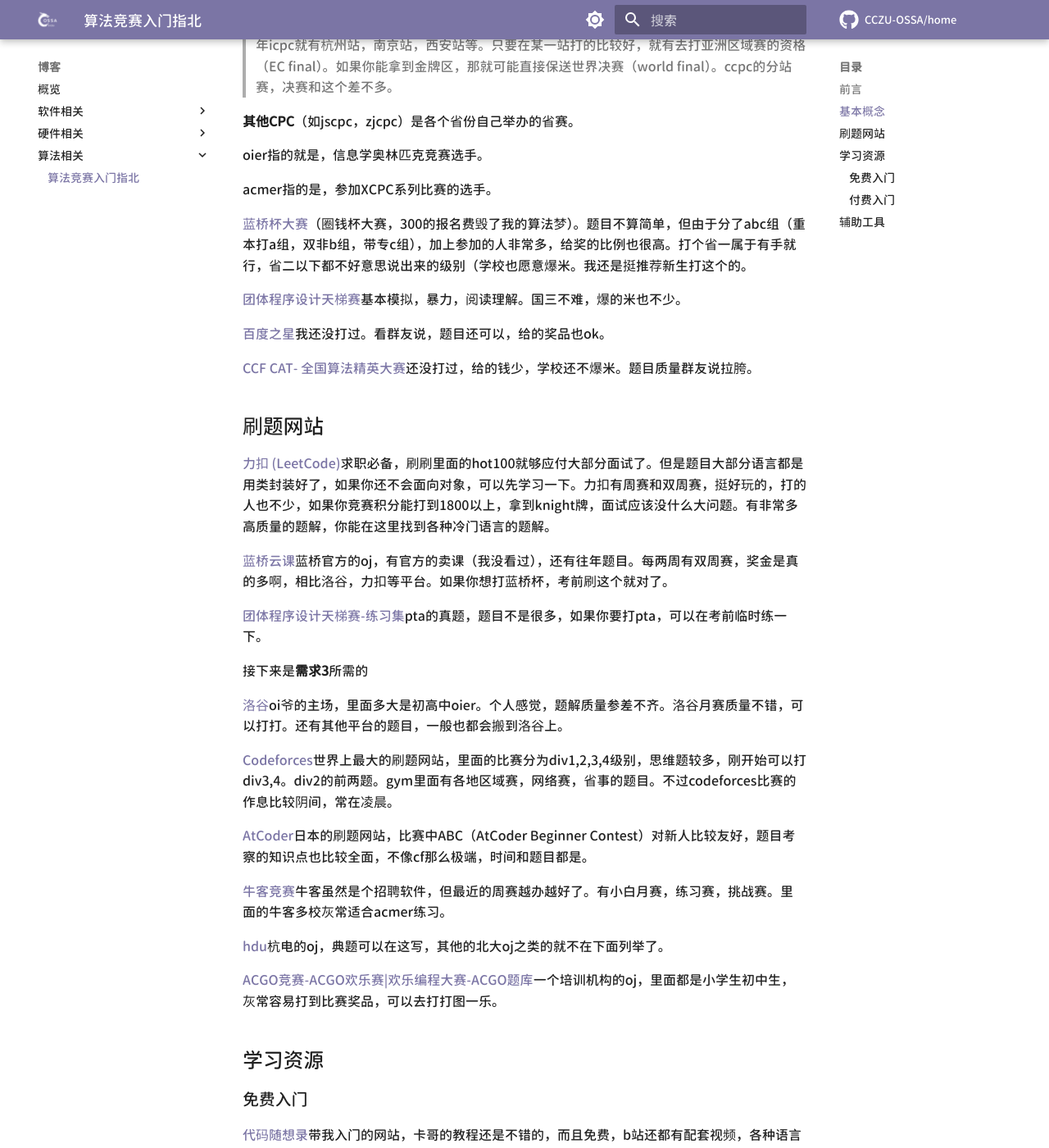
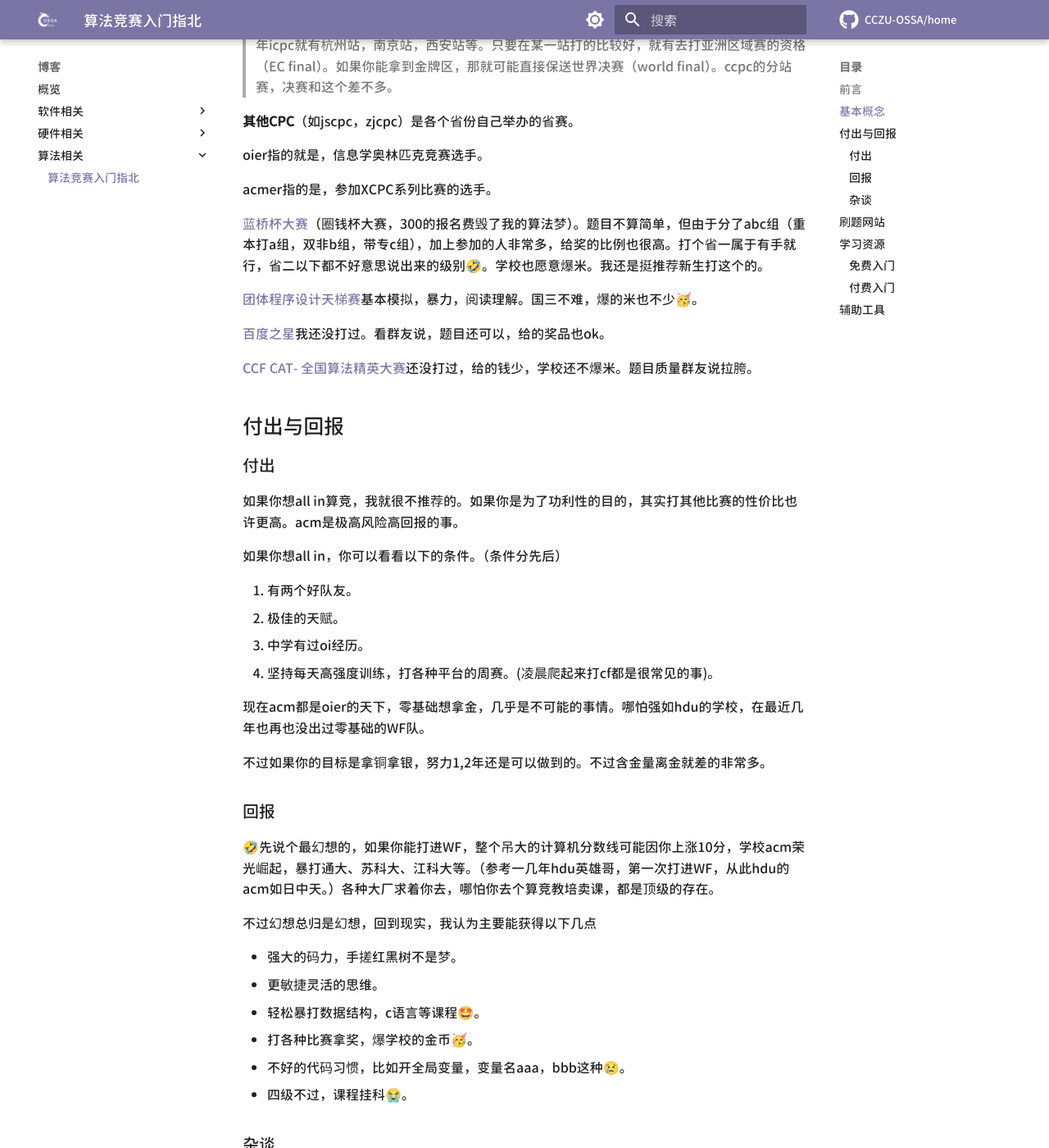
Before and after one commit to CCZU-OSSA/home, an MkDocs documentation site: the page built from docs/blog/algorithm/guide-to-algorithm-competitions.md, in a window 1280 px wide and 1400 px high, scrolled down 1245 px. Shown: the whole window at 82% size. Built offline with MkDocs 1.6.1 and Material for MkDocs 9.7.7, drawn with Linux system fonts in a browser that asks for light colours; some web fonts are replaced; comment, search, counter and statistics services are not loaded; some of the changed text lies outside the part shown.

Commit message:
📖update article

```diff
--- a/docs/blog/algorithm/guide-to-algorithm-competitions.md
+++ b/docs/blog/algorithm/guide-to-algorithm-competitions.md
@@ -2,7 +2,7 @@
 
 ## 前言
 
-**QQ交流群**：311107699
+**QQ交流群**：311107699🥰
 
 虽然这是一篇算竞入门指南，但我还是先谈一下其他的吧。
 
@@ -40,13 +40,51 @@ oier指的就是，信息学奥林匹克竞赛选手。
 
 acmer指的是，参加XCPC系列比赛的选手。
 
-[蓝桥杯大赛](https://dasai.lanqiao.cn/)（圈钱杯大赛，300的报名费毁了我的算法梦）。题目不算简单，但由于分了abc组（重本打a组，双非b组，带专c组），加上参加的人非常多，给奖的比例也很高。打个省一属于有手就行，省二以下都不好意思说出来的级别（学校也愿意爆米。我还是挺推荐新生打这个的。
+[蓝桥杯大赛](https://dasai.lanqiao.cn/)（圈钱杯大赛，300的报名费毁了我的算法梦）。题目不算简单，但由于分了abc组（重本打a组，双非b组，带专c组），加上参加的人非常多，给奖的比例也很高。打个省一属于有手就行，省二以下都不好意思说出来的级别🤣。学校也愿意爆米。我还是挺推荐新生打这个的。
 
-[团体程序设计天梯赛](https://gplt.patest.cn/regulation)基本模拟，暴力，阅读理解。国三不难，爆的米也不少。
+[团体程序设计天梯赛](https://gplt.patest.cn/regulation)基本模拟，暴力，阅读理解。国三不难，爆的米也不少🥳。
 
 [百度之星](https://astar2019.baidu.com/design.html)我还没打过。看群友说，题目还可以，给的奖品也ok。
 
 [CCF CAT- 全国算法精英大赛](https://conf.ccf.org.cn/web/html5/index.html?globalId=m1212437103980449792170910913158&type=1)还没打过，给的钱少，学校还不爆米。题目质量群友说拉胯。
+
+## 付出与回报
+
+### 付出
+
+如果你想all in算竞，我就很不推荐的。如果你是为了功利性的目的，其实打其他比赛的性价比也许更高。acm是极高风险高回报的事。
+
+如果你想all in，你可以看看以下的条件。（条件分先后）
+
+1. 有两个好队友。
+2. 极佳的天赋。
+3. 中学有过oi经历。
+4. 坚持每天高强度训练，打各种平台的周赛。(凌晨爬起来打cf都是很常见的事)。
+
+现在acm都是oier的天下，零基础想拿金，几乎是不可能的事情。哪怕强如hdu的学校，在最近几年也再也没出过零基础的WF队。
+
+不过如果你的目标是拿铜拿银，努力1,2年还是可以做到的。不过含金量离金就差的非常多。
+
+### 回报
+
+🤣先说个最幻想的，如果你能打进WF，整个吊大的计算机分数线可能因你上涨10分，学校acm荣光崛起，暴打通大、苏科大、江科大等。（参考一几年hdu英雄哥，第一次打进WF，从此hdu的acm如日中天。）各种大厂求着你去，哪怕你去个算竞教培卖课，都是顶级的存在。
+
+不过幻想总归是幻想，回到现实，我认为主要能获得以下几点
+
+- 强大的码力，手搓红黑树不是梦。
+- 更敏捷灵活的思维。
+- 轻松暴打数据结构，c语言等课程🤩。
+- 打各种比赛拿奖，爆学校的金币🥳。
+- 不好的代码习惯，比如开全局变量，变量名aaa，bbb这种😢。
+- 四级不过，课程挂科😭。
+
+### 杂谈
+
+虽然acm的性价比已经不高了，但如果你现在毫无目标，觉得自己在浑浑度日。acm也不失为一种选择，因为这东西没什么门槛，只要你会点语言基础就能写。
+
+吊大没有保研，卷绩点也没什么意义，如果你觉得学技术无从下手，不妨从算竞开始，锻炼锻炼编程能力。
+
+而且打acm真的很酷诶😎。
 
 ## 刷题网站
 
```
Also changed, not shown: other parts of docs/blog/algorithm/guide-to-algorithm-competitions.md (+2 -2 lines).
